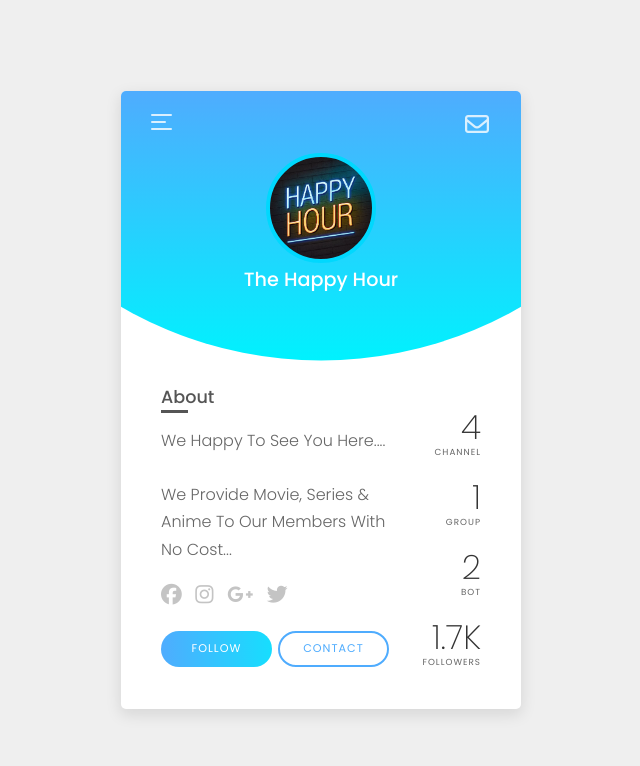
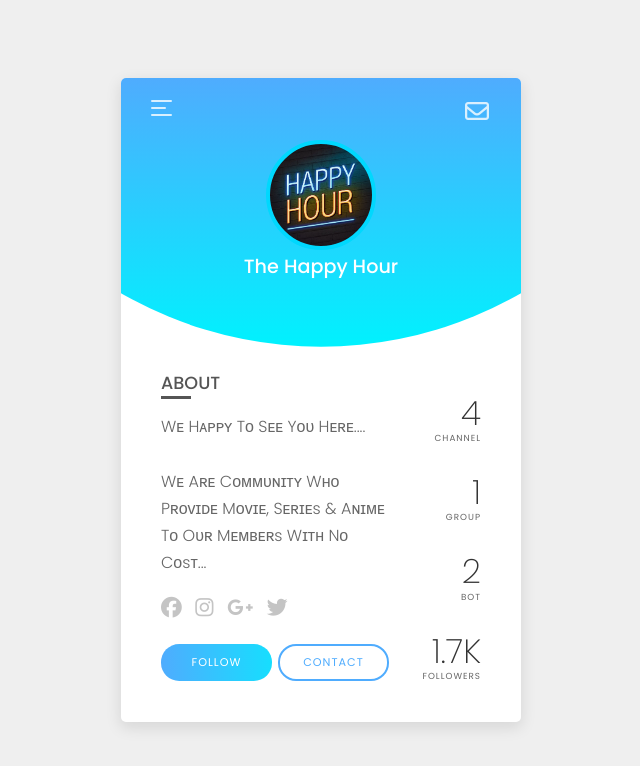
Before and after one commit to Meniya-Sandip/Contact, a plain HTML site: page index.html in a window 1280 px wide. Shown: the whole page, without its empty margins (319-959 px from the left). Drawn offline with Linux system fonts and the light colour scheme.

Commit message:
Update index.html

```diff
--- a/index.html
+++ b/index.html
@@ -44,8 +44,8 @@
                         <a href="http://telegram.me/ThappyHour">Request Group</a>
                     </div> -->
                     <div class="about-container">
-                        <h3 class="title">About</h3>
-                        <p class="text">We Happy To See You Here....<br><br>We Provide Movie, Series & Anime To Our Members With No Cost...
+                        <h3 class="title">ABOUT</h3>
+                        <p class="text">Wᴇ Hᴀᴘᴘʏ Tᴏ Sᴇᴇ Yᴏᴜ Hᴇʀᴇ....<br><br>Wᴇ Aʀᴇ Cᴏᴍᴍᴜɴɪᴛʏ Wʜᴏ Pʀᴏᴠɪᴅᴇ Mᴏᴠɪᴇ, Sᴇʀɪᴇs & Aɴɪᴍᴇ Tᴏ Oᴜʀ Mᴇᴍʙᴇʀs Wɪᴛʜ Nᴏ Cᴏsᴛ...
                         </p>
                     </div>
                     <div class="icons-container">
```
